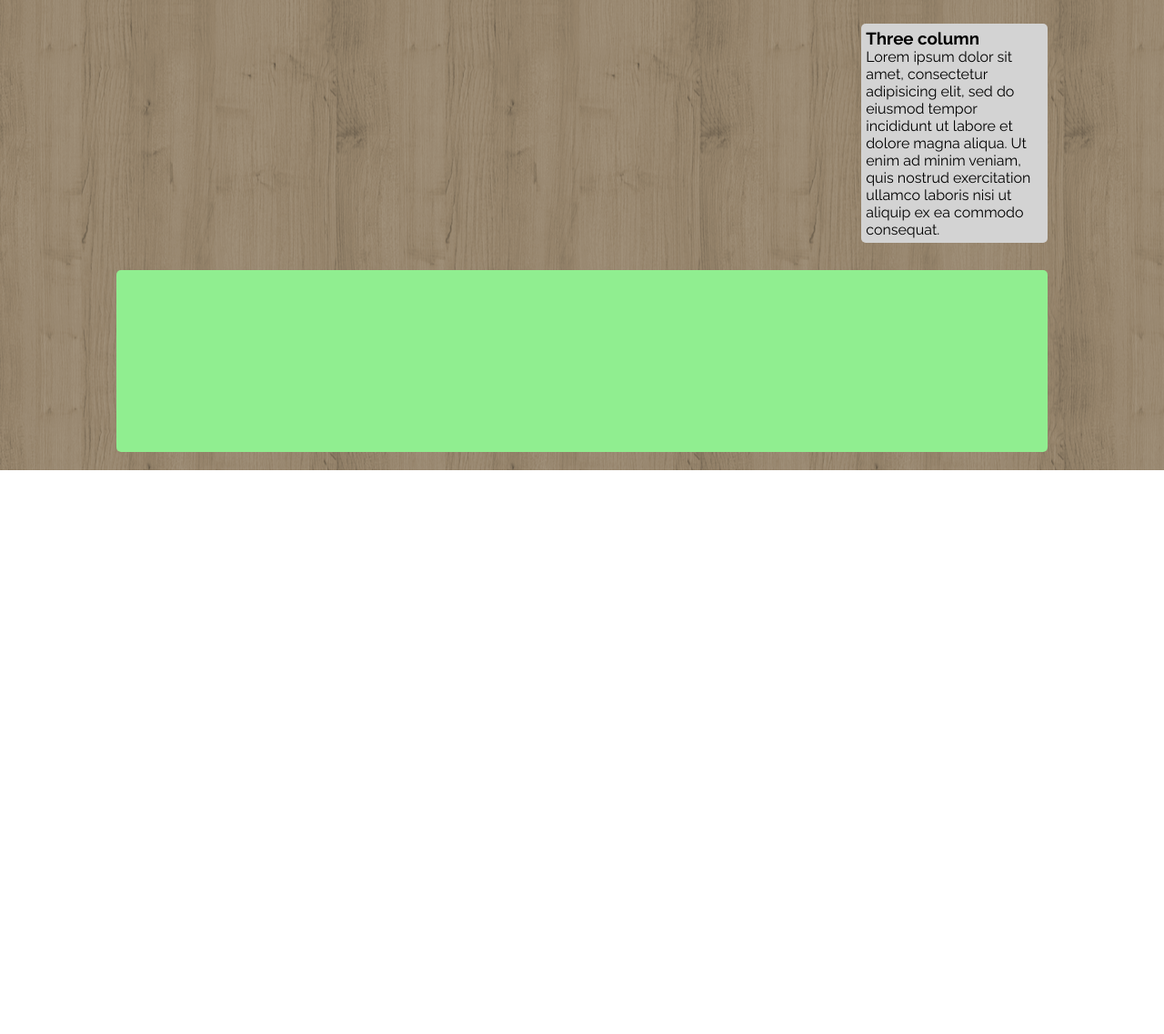
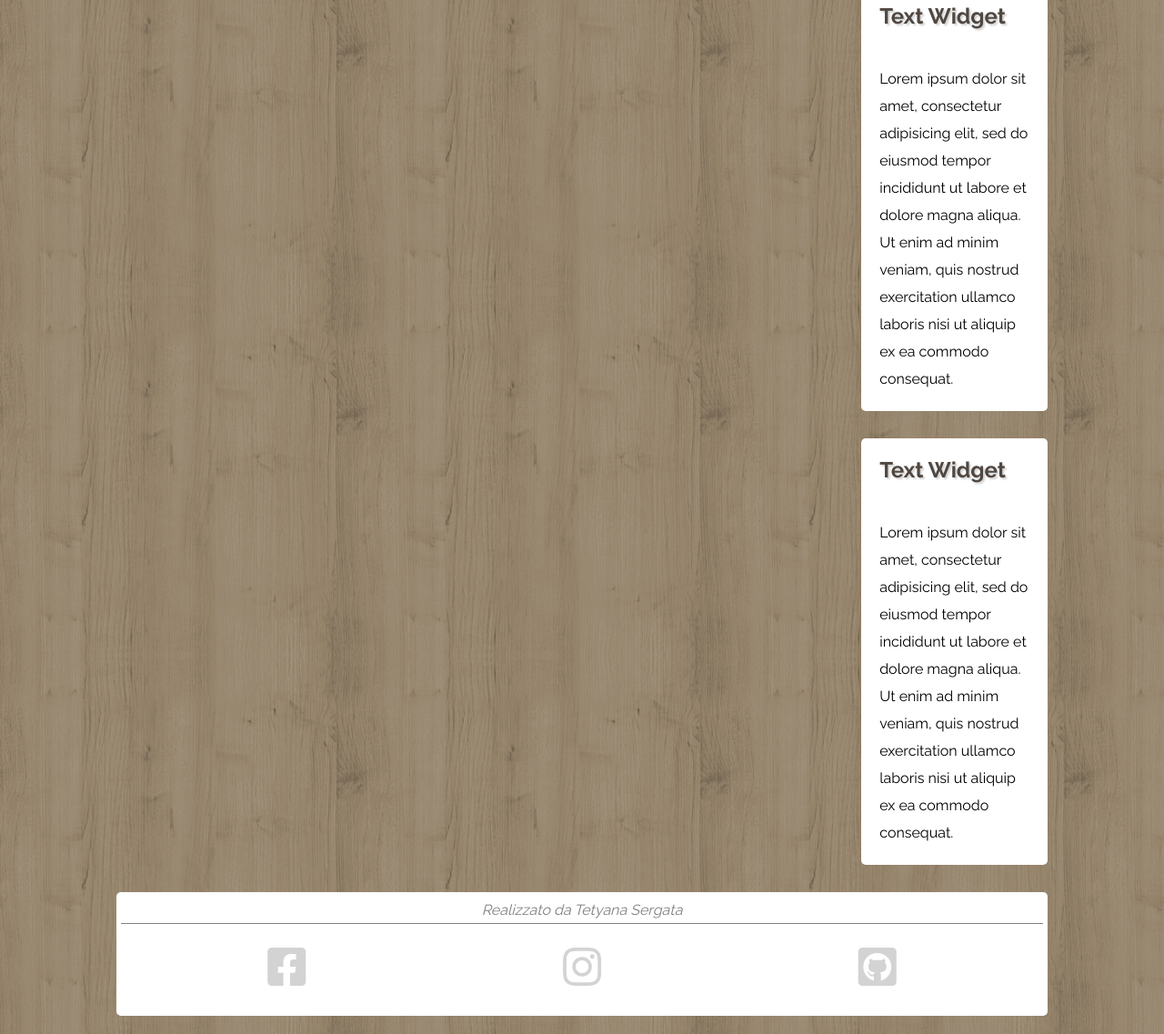
Before and after one commit to TetyanaSergata/htmlcss-wp, a plain HTML site: page index.html in a window 1280 px wide. Shown: the part 896-2033 px from the top of the page at 91% size. Before the commit the page ends 1413 px from the top, so only its background shows below. Drawn offline with Linux system fonts and the light colour scheme.

Commit message:
Final step

```diff
--- a/css/style.css
+++ b/css/style.css
@@ -50,20 +50,14 @@ body {
 
 /* header-bottom */
 .header-bottom{
-  /* position: relative; */
   height: 50px;
   line-height: 50px;
-  /* width: 100%; */
-  background-color: #504741;
+  background-color: #706760;
 }
 
 .header-bottom nav ul{
   list-style: none;
   text-align: center;
-  /* position: absolute;
-  top: 50%;
-  left: 50%;
-  transform: translate(-50%, -50%); */
 }
 
 .header-bottom nav ul li{
@@ -79,6 +73,7 @@ body {
   border-right: 1px solid #302B27;
   border-left: 1px solid #47423e;
   font-size: 15px;
+  text-shadow: 1px 1px 1px black;
 }
 
 .header-bottom nav ul li a:hover{
@@ -111,14 +106,9 @@ main::after {
 
 .col-left,
 .col-right {
-  /* float: left; */
   width: 20%;
-  /* background-color: white; */
 }
 
-/* .col .col-left{
-  margin:5px;
-} */
 .box-menu .list{
   margin: 5px;
 }
@@ -145,12 +135,11 @@ main::after {
 }
 
 .col-left-header i,
-.col-left-header h3{
+.col-left-header h2{
   float: left;
-
 }
 
-.col-left-header h3{
+.col-left-header h2{
   width: 60%;
 }
 
@@ -160,6 +149,7 @@ main::after {
   color: orange;
 }
 
+/* Center column */
 .col-center {
   width: 50%;
   margin-left: 5%;
@@ -172,15 +162,76 @@ main::after {
   border-radius: 5px;
 }
 
+.col-left h2,
+.col-right h2,
+.col-center h2{
+  color: #504741;
+  text-shadow: 2px 2px 2px lightgrey;
+}
+
+.col-left h2,
+.col-right h2{
+  text-transform: capitalize;
+}
+
+.col-center h2{
+  text-transform: uppercase;
+}
+
+.col-center .box,
+.col-right .widget {
+  padding: 20px;
+}
+
+.col-center .box p,
+.col-right .widget p {
+  line-height: 30px;
+  margin-top: 40px;
+}
+
 .widget {
-  background-color: lightgrey;
+  background-color: white;
   margin-bottom: 30px;
   padding: 5px;
   border-radius: 5px;
 }
 
+/* footer */
 footer {
-  height: 200px;
-  background-color: lightgreen;
+  background-color: #FFFFFF;
   border-radius: 5px;
+  padding: 5px;
 }
+
+.footer-bottom::after {
+  content: "";
+  display: table;
+  clear: both;
+}
+
+.footer-top{
+  text-align: center;
+  border-bottom: 1px inset grey;
+  padding: 5px;
+  font-style: italic;
+  color: grey;
+}
+
+.footer-bottom {
+ padding: 20px;
+}
+
+.footer-bottom div {
+  float: left;
+  font-size: 3em;
+  width: calc(100% / 3);
+  text-align: center;
+}
+
+.footer-bottom i {
+ color: lightgrey;
+}
+
+.footer-bottom i:hover {
+ color: black;
+}
--- a/index.html
+++ b/index.html
@@ -53,7 +53,7 @@
           <div class="box">
             <div class="col-left-header">
               <i class="fas fa-rss-square"></i>
-              <h3>Organic Themes</h3>
+              <h2>Organic Themes</h2>
             </div>
             <div class="box-menu">
               <ul class="list">
@@ -74,28 +74,28 @@
 
         <div class="col col-center">
           <div class="box">
-            <h3>Three column</h3>
+            <h2>Three column</h2>
             <p>
-              Lorem ipsum dolor sit amet, consectetur adipisicing elit, sed do eiusmod tempor incididunt ut labore et dolore magna aliqua. Ut enim ad minim veniam, quis nostrud exercitation ullamco laboris nisi ut aliquip ex ea commodo consequat. Duis aute irure dolor in reprehenderit in voluptate velit esse cillum dolore eu fugiat nulla pariatur. Excepteur sint occaecat cupidatat non proident, sunt in culpa qui officia deserunt mollit anim id est laborum.Lorem ipsum dolor sit amet, consectetur adipisicing elit, sed do eiusmod tempor incididunt ut labore et dolore magna aliqua. Ut enim ad minim veniam, quis nostrud exercitation ullamco laboris nisi ut aliquip ex ea commodo consequat. Duis aute irure dolor in reprehenderit in voluptate velit esse cillum dolore eu fugiat nulla pariatur. Excepteur sint occaecat cupidatat non proident, sunt in culpa qui officia deserunt mollit anim id est laborum.
+              Lorem ipsum dolor sit amet, consectetur adipisicing elit, sed do eiusmod tempor incididunt ut labore et dolore magna aliqua. Ut enim ad minim veniam, quis nostrud exercitation ullamco laboris nisi ut aliquip ex ea commodo consequat. Duis aute irure dolor in reprehenderit in voluptate velit esse cillum dolore eu fugiat nulla pariatur. Excepteur sint occaecat cupidatat non proident, sunt in culpa qui officia deserunt mollit anim id est laborum.Lorem ipsum dolor sit amet, consectetur adipisicing elit, sed do eiusmod tempor incididunt ut labore et dolore magna aliqua.
             </p>
           </div>
         </div>
 
         <div class="col col-right">
             <div class="widget">
-              <h3>Three column</h3>
+              <h2>Text Widget</h2>
               <p>
               Lorem ipsum dolor sit amet, consectetur adipisicing elit, sed do eiusmod tempor incididunt ut labore et dolore magna aliqua. Ut enim ad minim veniam, quis nostrud exercitation ullamco laboris nisi ut aliquip ex ea commodo consequat.
               </p>
             </div>
             <div class="widget">
-              <h3>Three column</h3>
+              <h2>Text Widget</h2>
               <p>
                 Lorem ipsum dolor sit amet, consectetur adipisicing elit, sed do eiusmod tempor incididunt ut labore et dolore magna aliqua. Ut enim ad minim veniam, quis nostrud exercitation ullamco laboris nisi ut aliquip ex ea commodo consequat.
               </p>
             </div>
             <div class="widget">
-              <h3>Three column</h3>
+              <h2>Text Widget</h2>
               <p>
                 Lorem ipsum dolor sit amet, consectetur adipisicing elit, sed do eiusmod tempor incididunt ut labore et dolore magna aliqua. Ut enim ad minim veniam, quis nostrud exercitation ullamco laboris nisi ut aliquip ex ea commodo consequat.
               </p>
@@ -105,6 +105,21 @@
 
       <!-- footer -->
       <footer>
+        <div class="footer-top">
+          <p>Realizzato da Tetyana Sergata</p>
+        </div>
+        <div class="footer-bottom">
+          <div>
+            <i class="fab fa-facebook-square"></i>
+          </div>
+          <div>
+            <i class="fab fa-instagram"></i>
+          </div>
+          <div>
+            <i class="fab fa-github-square"></i>
+          </div>
+        </div>
+
       </footer>
     </div>
 
```
